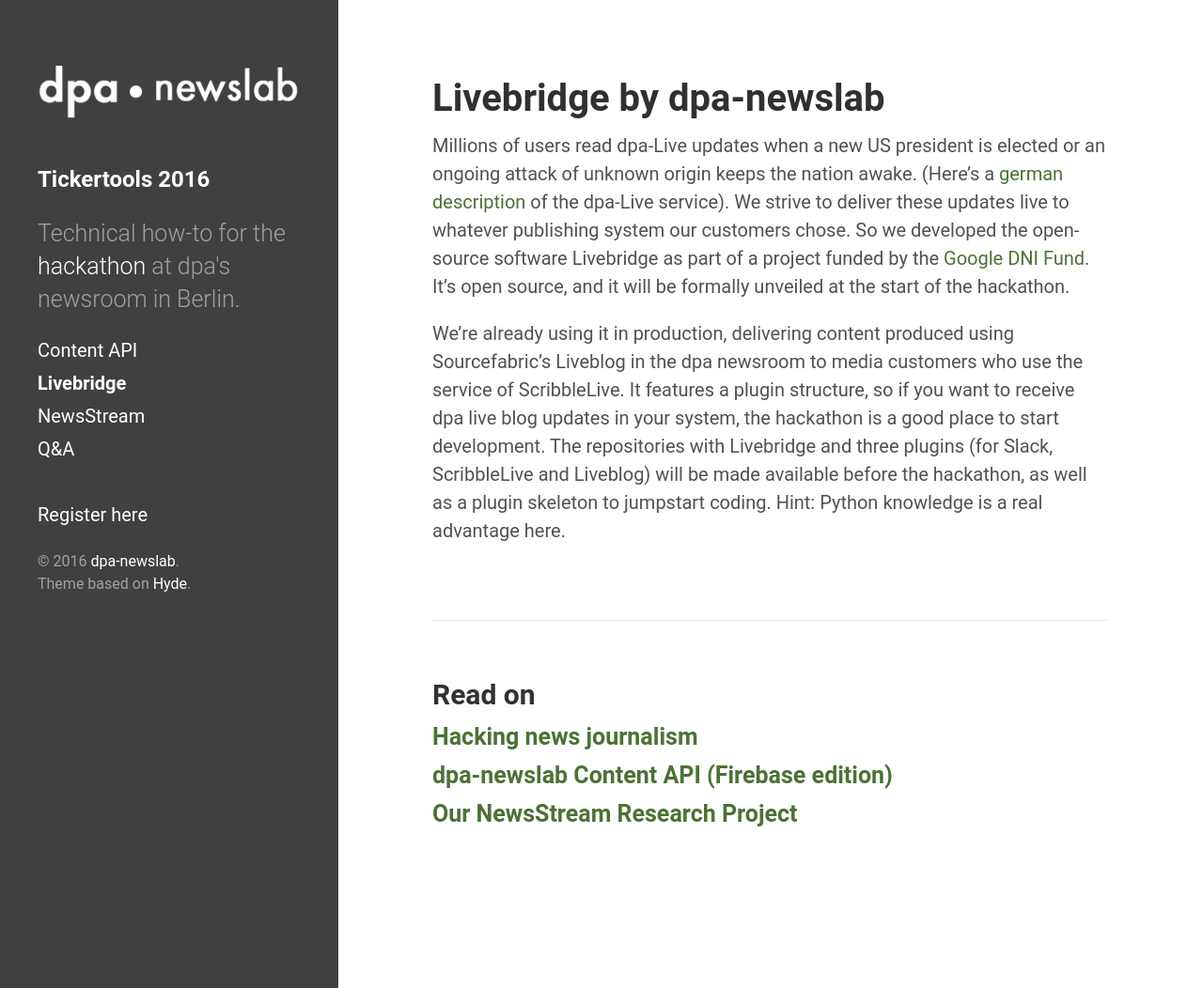
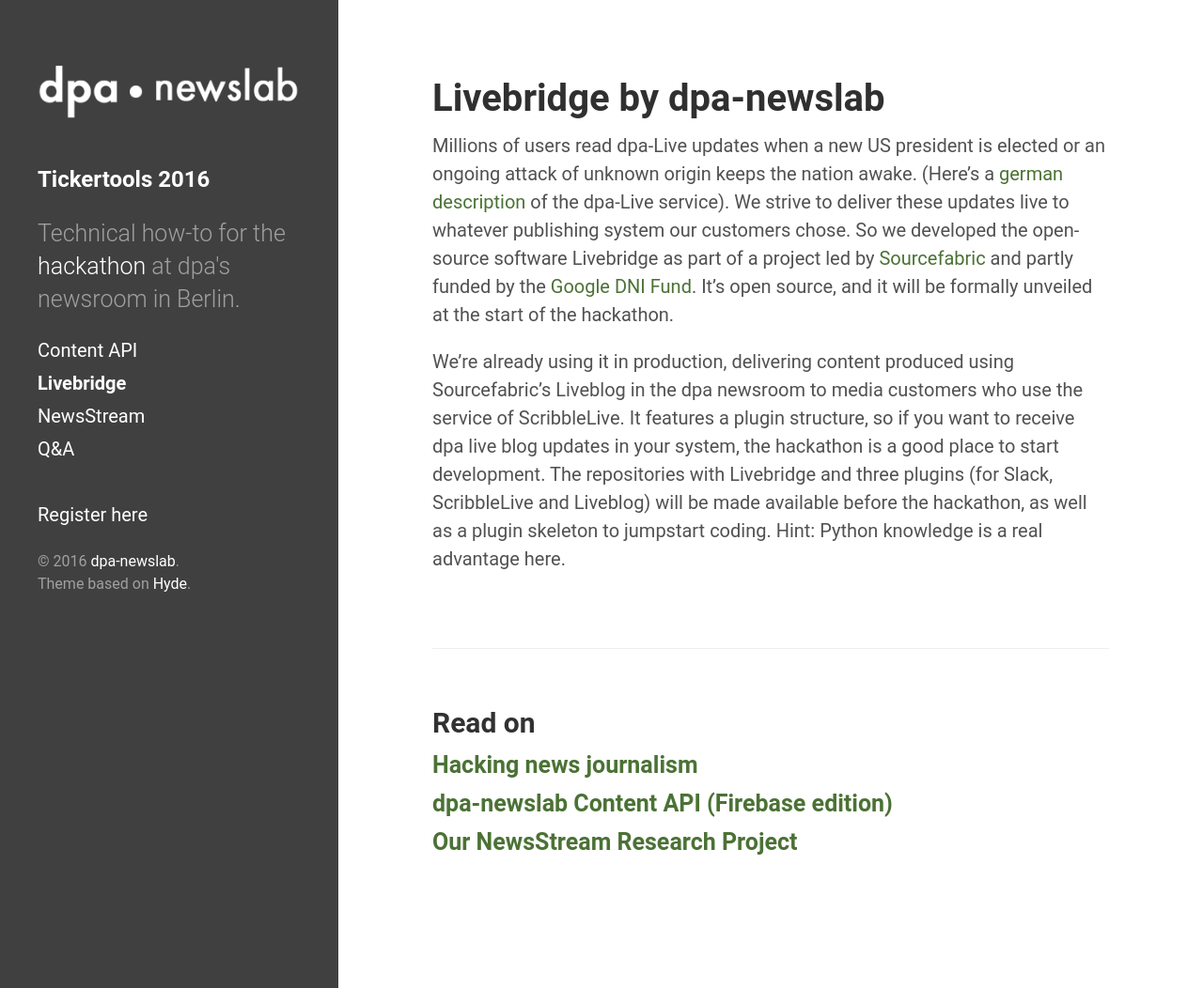
Before and after one commit to mper-bcn-ny/2017-metro, a Jekyll site: the page built from _posts/2016-10-28-livebridge.md, in a window 1280 px wide and 1052 px high. Shown: the whole window at 94% size. Built offline with Jekyll 4.4.1, drawn with Linux system fonts in a browser that asks for light colours.

Commit message:
Update 2016-10-28-livebridge.md

```diff
--- a/_posts/2016-10-28-livebridge.md
+++ b/_posts/2016-10-28-livebridge.md
@@ -4,6 +4,6 @@ title: Livebridge by dpa-newslab
 navigation: Livebridge
 ---
 
-Millions of users read dpa-Live updates when a new US president is elected or an ongoing attack of unknown origin keeps the nation awake. (Here's a [german description](https://www.dpa.com/de/produkte-services/liveticker-newsblogs/#liveticker) of the dpa-Live service). We strive to deliver these updates live to whatever publishing system our customers chose. So we developed the open-source software Livebridge as part of a project funded by the [Google DNI Fund](https://blog.sourcefabric.org/en/news/blog/3434/Introducing-Live-Coverage-Ecosystem-funded-by-Google.htm). It's open source, and it will be formally unveiled at the start of the hackathon.
+Millions of users read dpa-Live updates when a new US president is elected or an ongoing attack of unknown origin keeps the nation awake. (Here's a [german description](https://www.dpa.com/de/produkte-services/liveticker-newsblogs/#liveticker) of the dpa-Live service). We strive to deliver these updates live to whatever publishing system our customers chose. So we developed the open-source software Livebridge as part of a project led by [Sourcefabric](https://www.sourcefabric.org/) and partly funded by the [Google DNI Fund](https://blog.sourcefabric.org/en/news/blog/3434/Introducing-Live-Coverage-Ecosystem-funded-by-Google.htm). It's open source, and it will be formally unveiled at the start of the hackathon.
 
 We're already using it in production, delivering content produced using Sourcefabric's Liveblog in the dpa newsroom to media customers who use the service of ScribbleLive. It features a plugin structure, so if you want to receive dpa live blog updates in your system, the hackathon is a good place to start development. The repositories with Livebridge and three plugins (for Slack, ScribbleLive and Liveblog) will be made available before the hackathon, as well as a plugin skeleton to jumpstart coding. Hint: Python knowledge is a real advantage here.
```
